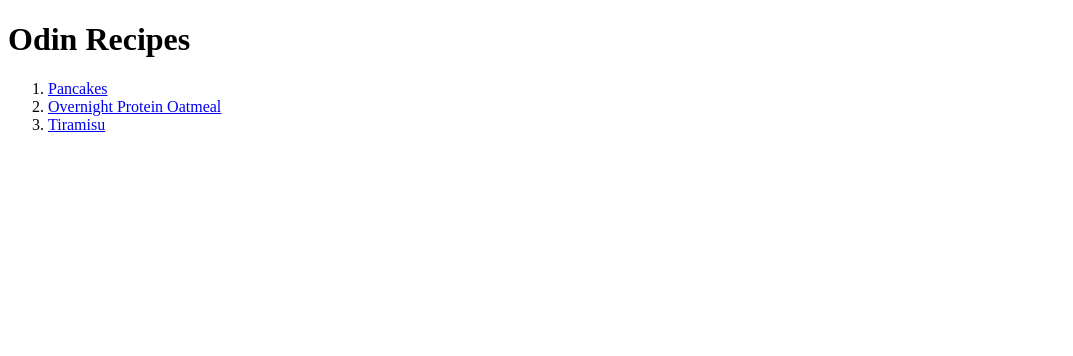
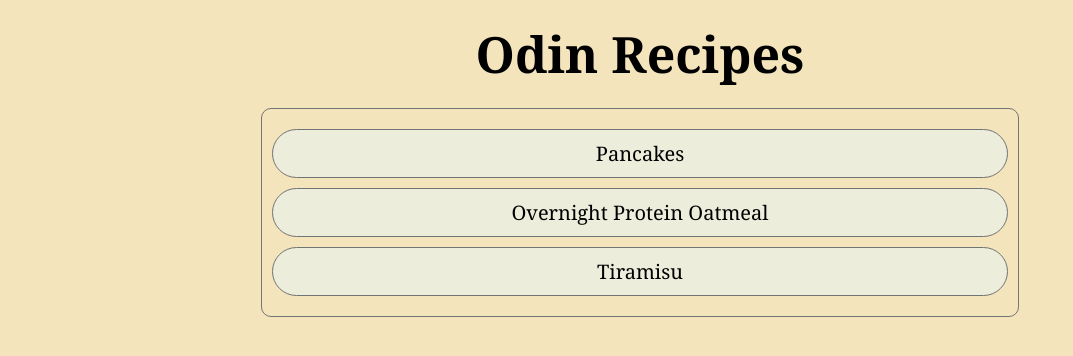
Before and after one commit to MatBen19/odin-recipes, a plain HTML site: page index.html in a window 1280 px wide. Shown: the whole page, without its empty margins (0-1073 px from the left). Drawn offline with Linux system fonts and the light colour scheme.

Commit message:
Created styles folder and made initial home page design

```diff
--- a/index.html
+++ b/index.html
@@ -3,12 +3,13 @@
 <head>
     <meta charset="UTF-8">
     <meta name="viewport" content="width=device-width, initial-scale=1.0">
+    <link rel="stylesheet" href="./styles/home.css">
     <title>Odin Recipes</title>
 </head>
 <body>
 
-    <h1>Odin Recipes</h1>
-    <ol>
+    <h1 class="title">Odin Recipes</h1>
+    <ol class="recipes">
         <li><a href="./recipes/pancakes.html">Pancakes</a></li>
         <li><a href="./recipes/overnight-protein-oatmeal.html">Overnight Protein Oatmeal</a></li>
         <li><a href="./recipes/tiramisu.html">Tiramisu</a></li>
--- /dev/null
+++ b/styles/home.css
@@ -0,0 +1,62 @@
+* {
+    font-family: Georgia, 'Times New Roman', Times, serif;
+}
+
+body {
+    background-color: #f4e4bc;
+}
+
+.title {
+    /* Layout */
+    margin: 20px auto;
+    text-align: center;
+
+    /* Typography */
+    font-size: 50px;
+}
+
+.recipes {
+    /* Layout */
+    margin: 20px 20%;
+    padding: 10px;
+    text-align: center;
+
+    /* List styling */
+    list-style-type: none;
+
+    /* Visual */
+    background-color: #f4e4bc;
+    border: 1px solid #727375;
+    border-radius: 10px;
+}
+
+.recipes li {
+    /* Layout */
+    margin: 10px auto;
+
+    /* Visual */
+    border-radius: 30px;
+}
+
+.recipes a {
+    /* Layout */
+    display: block;
+    padding: 10px;
+
+    /* Typography */
+    font-size: 20px;
+    text-decoration: none;
+    color: black;
+
+    /* Visual */
+    background-color: #eceddb;
+    border: 1px solid #727375;
+    border-radius: 30px;
+
+    /* Animation */
+    transition: background-color 1s ease;
+}
+
+.recipes a:hover {
+    background-color: #d4d5c2;
+}
```
